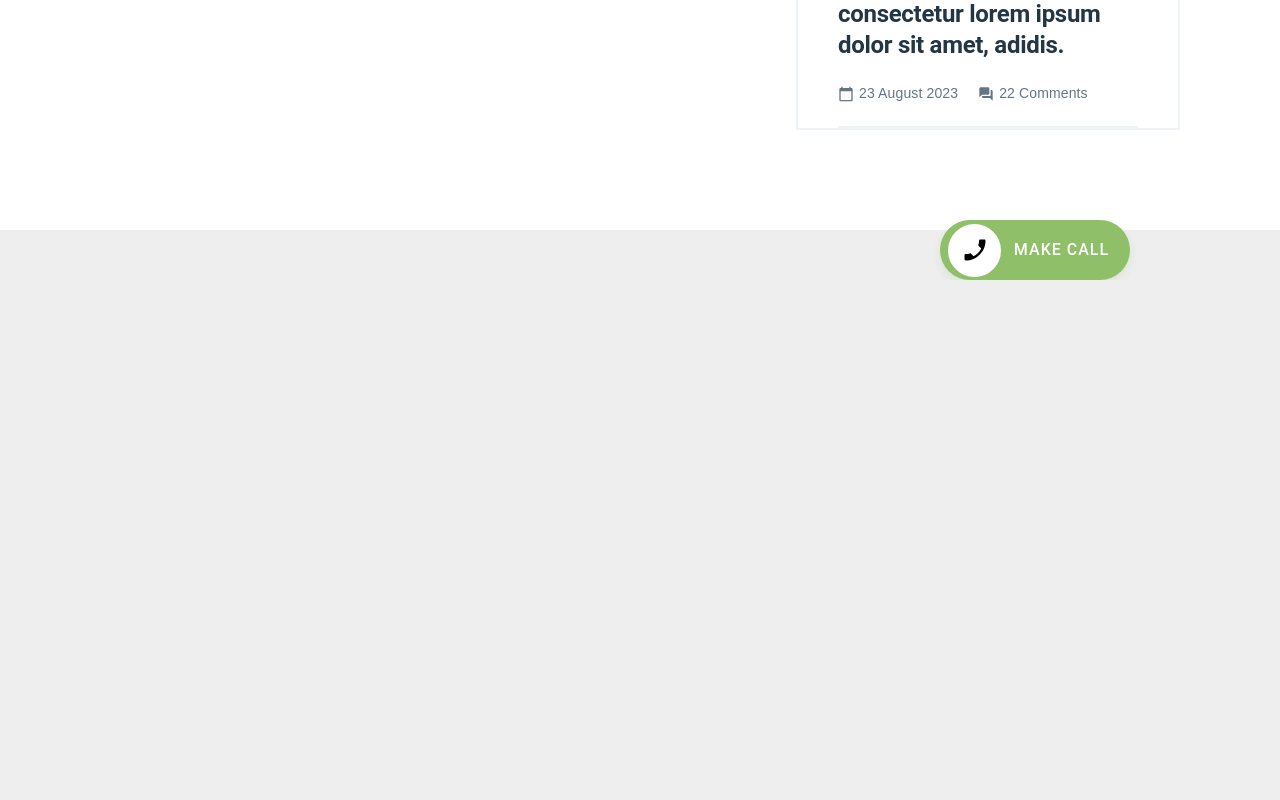
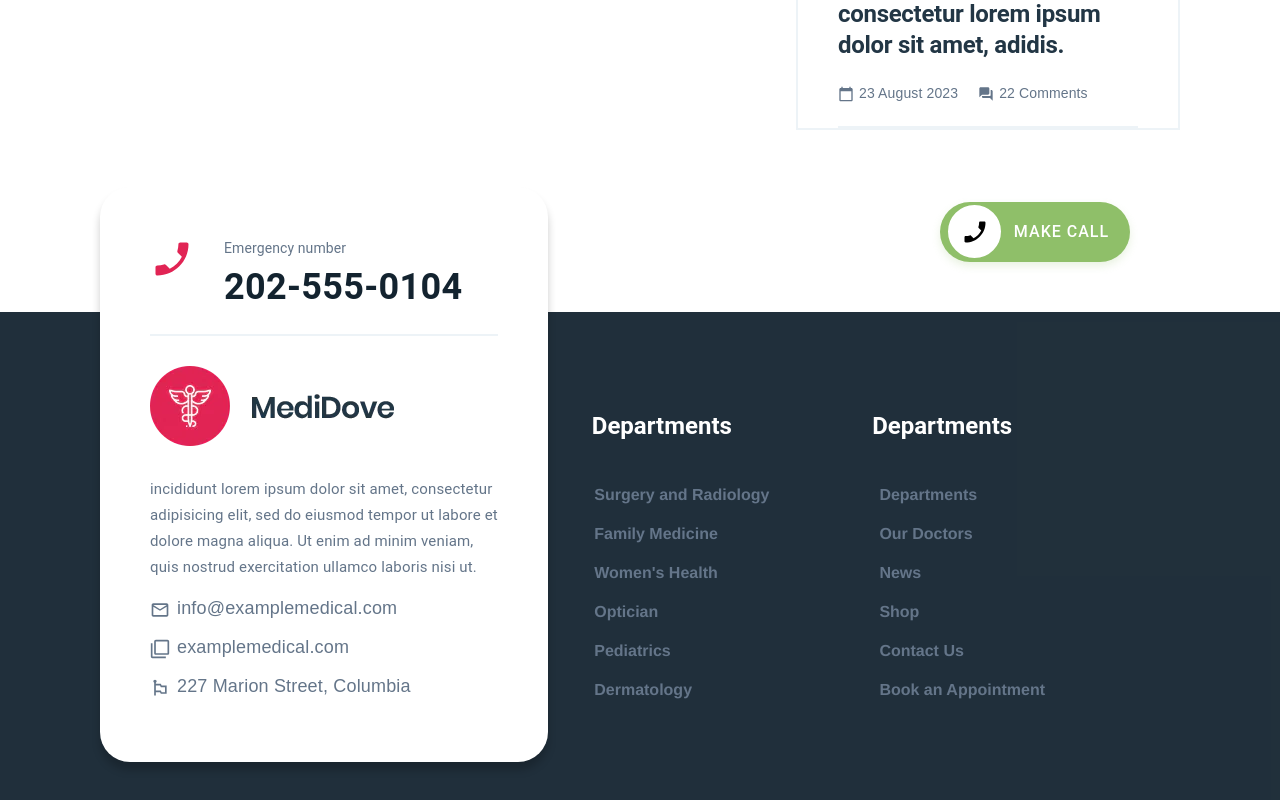
Before and after one commit to UmarTanveerK/ReactProj, a React (Create React App) app: page / in a window 1280 px wide. Shown: the part 7807-8607 px from the top of the page. Before the commit the page ends 8087 px from the top, so only its background shows below. Built offline with nearby package versions, Linux system fonts and the light colour scheme.

Commit message:
Footer.jsx added

```diff
--- a/src/Routes/Home.jsx
+++ b/src/Routes/Home.jsx
@@ -8,6 +8,7 @@ import OurPlans from "../components/OurPlans";
 import MoveUpBtn from '../components/MoveUpBtn';
 import Consultant from "../components/Consultant";
 import News from "../components/News";
+import Footer from "../components/Footer";
 
 const Home = () => {
   return (
@@ -20,6 +21,7 @@ const Home = () => {
       <OurPlans/>
       <Consultant/>
       <News/>
+      <Footer/>
       <MoveUpBtn/>
       </div>
   );
--- /dev/null
+++ b/src/components/Footer.jsx
@@ -0,0 +1,35 @@
+import { Grid } from "@mui/material";
+import React from "react";
+import FooterCard from "./FooterCard";
+import FooterMenu from "./FooterMenu";
+
+const Footer = () => {
+  return (
+    <Grid
+      sx={{
+        backgroundColor: "rgba(19,35,47,.94)",
+        p: "100px",
+        position: "relative",
+        height: "550px",
+      }}
+    >
+      <FooterCard />
+      <Grid sx={{ display: "flex", justifyContent: "right", mr: "100px" }}>
+        <FooterMenu />
+        <FooterMenu
+          menuTitle="Departments"
+          menuItems={ [
+            "Departments",
+            "Our Doctors",
+            "News",
+            "Shop",
+            "Contact Us",
+            "Book an Appointment"
+          ]}
+        />
+      </Grid>
+    </Grid>
+  );
+};
+
+export default Footer;
--- /dev/null
+++ b/src/components/FooterCard.jsx
@@ -0,0 +1,108 @@
+import { Grid, Typography, Box } from '@mui/material'
+import React from 'react'
+import PhoneEnabledIcon from "@mui/icons-material/PhoneEnabled";
+import EmojiFlagsIcon from '@mui/icons-material/EmojiFlags';
+import EmailOutlinedIcon from '@mui/icons-material/EmailOutlined';
+import FilterNoneOutlinedIcon from '@mui/icons-material/FilterNoneOutlined';
+
+const FooterCard = () => {
+  return (
+    <Grid sx={{backgroundColor:"#fff", p:"50px",width:"35%",borderRadius:"30px", position:"absolute" , bottom:"100px",boxShadow: "0 8px 8px 0 rgba(0,0,0,0.2)"}}>
+        <Grid sx={{display:"block"}}>
+            <Grid sx={{display:"flex",borderBottom:"2px solid #edf3f7"}}>
+                <PhoneEnabledIcon sx={{fontSize:"44px",color:"#e12454",mr:"30px"}}/>
+                <Grid sx={{display:"block"}}>
+
+                    <Typography variant='h6' sx={{fontWeight:"400", color:"#647589", fontSize:"14px", textAlign:"left"}}>Emergency number</Typography>
+                    <Typography sx={{fontSize:"36px",fontWeight:"600",color:"#13232f",pb:"20px"}}>202-555-0104</Typography>
+                </Grid>
+            </Grid>
+            <Grid
+  sx={{
+    justifyContent: "flex-start", // Align items horizontally to the left
+    alignItems: "left", // Align items vertically in the center
+  }}
+>
+  <Box
+    sx={{
+      height: "80px",
+      zIndex: "1000",
+      mt: "30px",
+      mr:"250px",
+      mb:"30px"
+    }}
+  >
+    <img
+      loading="lazy"
+      src="FooterLogo.webp"
+      alt=""
+      height="80px"
+      style={{
+        zIndex: "100",
+      }}
+    />
+  </Box>
+</Grid>
+            <Grid>
+            <Typography
+            sx={{
+              mb: "15px",
+              fontSize: "15px",
+              fontWeight: "400",
+              lineHeight: "26px",
+              color: "#647589",
+              textAlign: "left",
+            }}
+            variant="body2"
+          >
+            incididunt lorem ipsum dolor sit amet, consectetur adipisicing elit, sed do eiusmod tempor ut labore et dolore magna aliqua. Ut enim ad minim veniam, quis nostrud exercitation ullamco laboris nisi ut.
+          </Typography>
+            </Grid>
+              <Grid sx={{display:"flex" , mb:"12px"}}>
+              <EmailOutlinedIcon sx={{ fontSize: "20px", mr: "7px" , color:"#647589" , mt:"5px"}} />
+          <Typography
+            sx={{
+              fontSize: "18px",
+              color: "#647589",
+              fontWeight: 400,
+              fontStyle: "normal",
+              fontFamily: "Rubik,sans-serif",
+            }}
+          >
+              info@examplemedical.com
+          </Typography>
+              </Grid>
+              <Grid sx={{display:"flex" , mb:"12px"}}>
+              <FilterNoneOutlinedIcon sx={{ fontSize: "20px", mr: "7px" ,color:"#647589" , mt:"5px" }} />
+          <Typography
+            sx={{
+              fontSize: "18px",
+              color: "#647589",
+              fontWeight: 400,
+              fontStyle: "normal",
+              fontFamily: "Rubik,sans-serif",
+            }}
+          >
+              examplemedical.com
+          </Typography>
+              </Grid>
+              <Grid sx={{display:"flex" , mb:"12px"}}>
+              <EmojiFlagsIcon sx={{ fontSize: "20px", mr: "7px", color:"#647589" , mt:"5px" }} />
+          <Typography
+            sx={{
+              fontSize: "18px",
+              color: "#647589",
+              fontWeight: 400,
+              fontStyle: "normal",
+              fontFamily: "Rubik,sans-serif",
+            }}
+          >
+              227 Marion Street, Columbia
+          </Typography>
+              </Grid>
+        </Grid>
+    </Grid>
+  )
+}
+
+export default FooterCard
--- /dev/null
+++ b/src/components/FooterMenu.jsx
@@ -0,0 +1,50 @@
+import { Grid, Typography } from "@mui/material";
+import React from "react";
+
+const FooterMenu = ({
+  menuTitle = "Departments",
+  menuItems = [
+    "Surgery and Radiology",
+    "Family Medicine",
+    "Women's Health",
+    "Optician",
+    "Pediatrics",
+    "Dermatology",
+  ],
+}) => {
+  return (
+    <Grid sx={{ display: "block", mx: "35px" }}>
+      <Typography
+        variant="h3"
+        sx={{
+          fontSize: "24px",
+          color: "#fff",
+          mb: "46px",
+          fontWeight: "600",
+          lineHeight: "1.2",
+        }}
+      >
+        {menuTitle}
+      </Typography>
+      <ul>
+        {menuItems.map((item, index) => (
+          <li
+            style={{
+              marginBottom: "21px",
+              fontWeight: "600",
+              color: "#647589",
+              fontSize: "16px",
+              listStyle: "none",
+              textAlign: "left",
+            }}
+            key={index}
+          >
+            {item}
+          </li>
+        ))}
+      </ul>
+    </Grid>
+  );
+};
+
+export default FooterMenu;
--- a/src/components/News.jsx
+++ b/src/components/News.jsx
@@ -7,7 +7,7 @@ import PhoneEnabledIcon from "@mui/icons-material/PhoneEnabled";
 
 const News = () => {
   return (
-    <Grid sx={{ px: "100px", position: "relative" ,pb:"100px" }}>
+    <Grid sx={{ px: "100px", position: "relative" ,pb:"100px" , height:"1300px" }}>
       <Grid
         sx={{
           display: "flex",
@@ -114,7 +114,7 @@ const News = () => {
       <IconButton
         sx={{
             position: "absolute",
-            bottom: "-100px",
+            bottom: "0px",
             right: "150px",
           mt: "50px",
           display: { md: "flex", sm: "none", xs: "none" },
```
Also changed, not shown: public/FooterLogo.webp (added).
